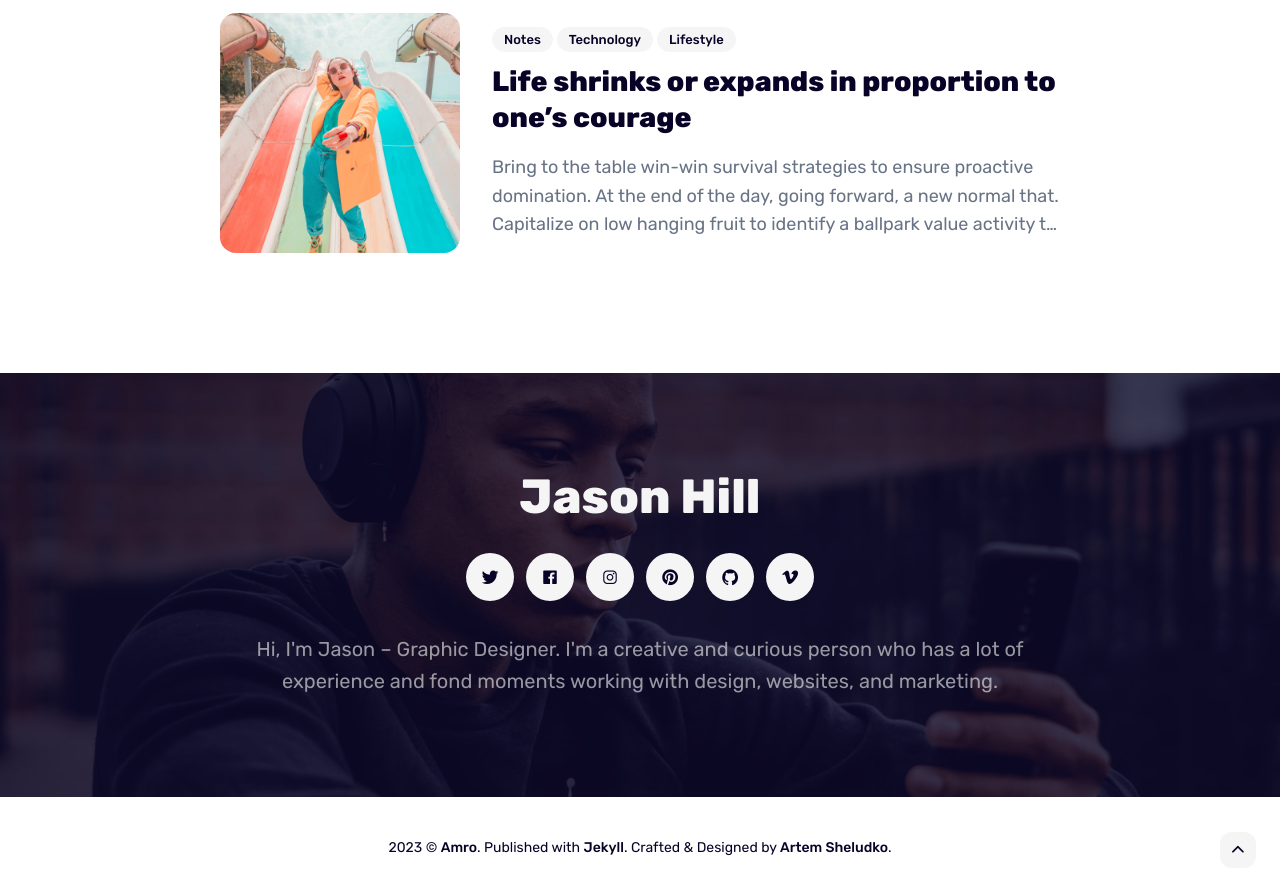
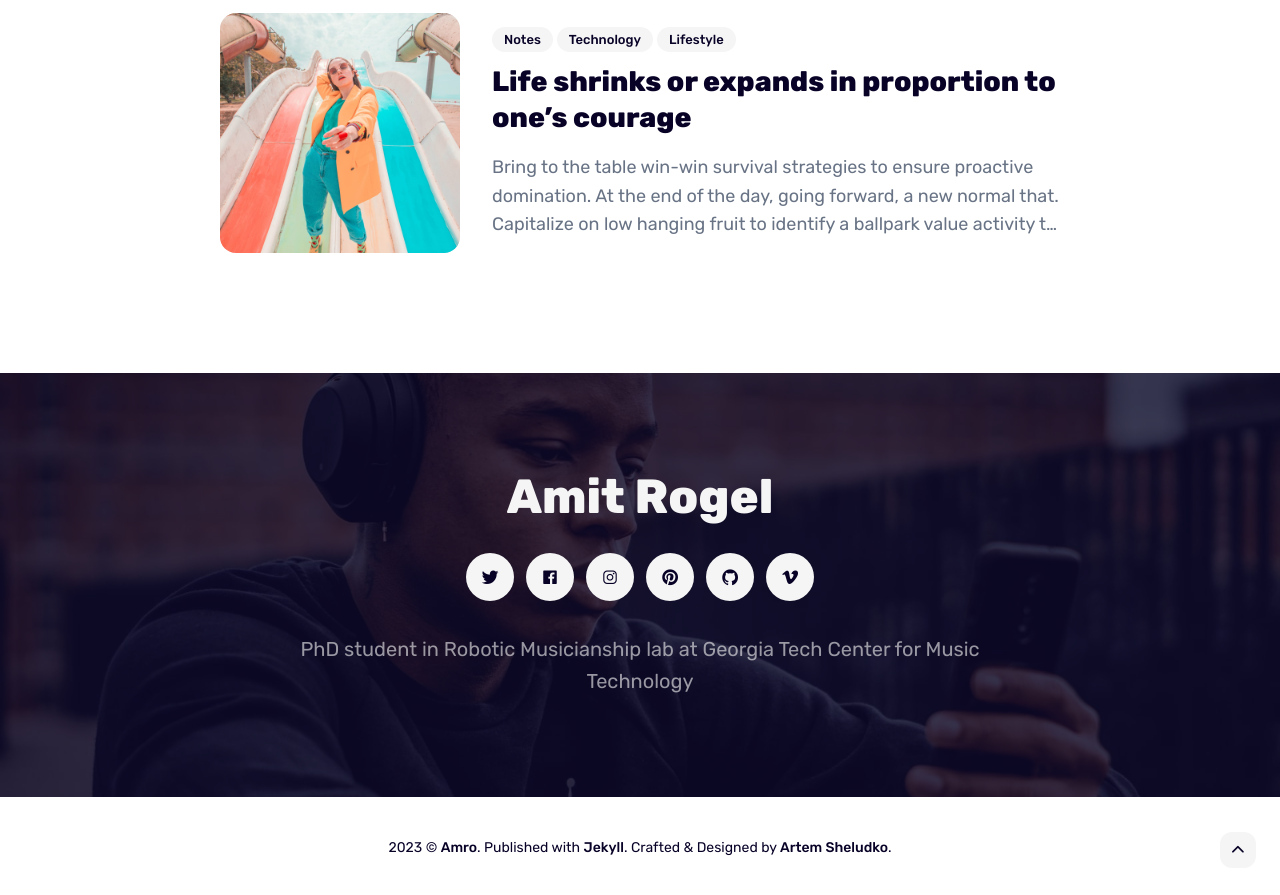
Before and after one commit to amro125/amro125.github.io, a Jekyll site: the page built from _posts/2022-10-14-that-which-does-not-kill-us-makes-us-stronger.markdown, in a window 1280 px wide and 900 px high, scrolled down 5463 px. Shown: the top 895 px of the window. Built offline with Jekyll 4.4.1, drawn with Linux system fonts in a browser that asks for light colours.

Commit message:
Update settings.yml

```diff
--- a/_data/settings.yml
+++ b/_data/settings.yml
@@ -29,8 +29,8 @@ menu__settings:
 #-------------------------------
 # Author Settings
 author:
-  author__name: Jason Hill
-  author__bio: Hi, I'm Jason – Graphic Designer. I'm a creative and curious person who has a lot of experience and fond moments working with design, websites, and marketing.
+  author__name: Amit Rogel
+  author__bio: PhD student in Robotic Musicianship lab at Georgia Tech Center for Music Technology
   author__avatar: '/images/01.jpg'
 
 social:
@@ -50,7 +50,7 @@ social:
 hero:
   enable: true
   hero__title: Hey everyone, I’m Amit Rogel
-  hero__description: Hi, I'm Amit – Graphic Designer. I am a fourth year PhD student at Georgia tech in the department for music technology. My research focuses on using music to express a robot's movement in order to improve human robotic collaboration. I also work on robotic musicians such as a marimba playing robot, guitar playing robot, and interactive art exhibit that plays music on itself.
+  hero__description: Hi, I'm Amit – PhD in Robotics and Music. I am a fourth year PhD student at Georgia Tech in the department for Music Technology. My research focuses on using music to express a robot's movement in order to improve human robotic collaboration. I also work on robotic musicians such as a marimba playing robot, guitar playing robot, and interactive art exhibit that plays music on itself.
   hero__image: "/images/01-1.jpg"
 
 
```
